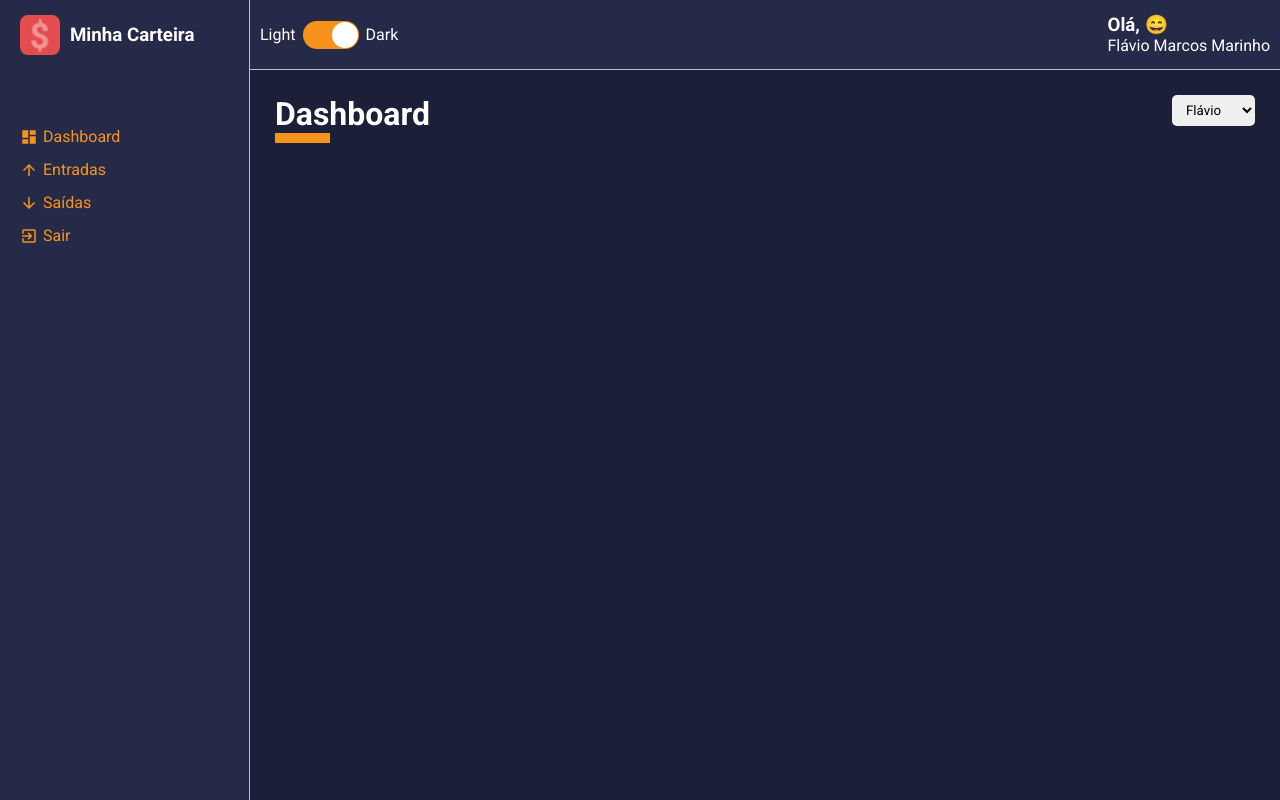
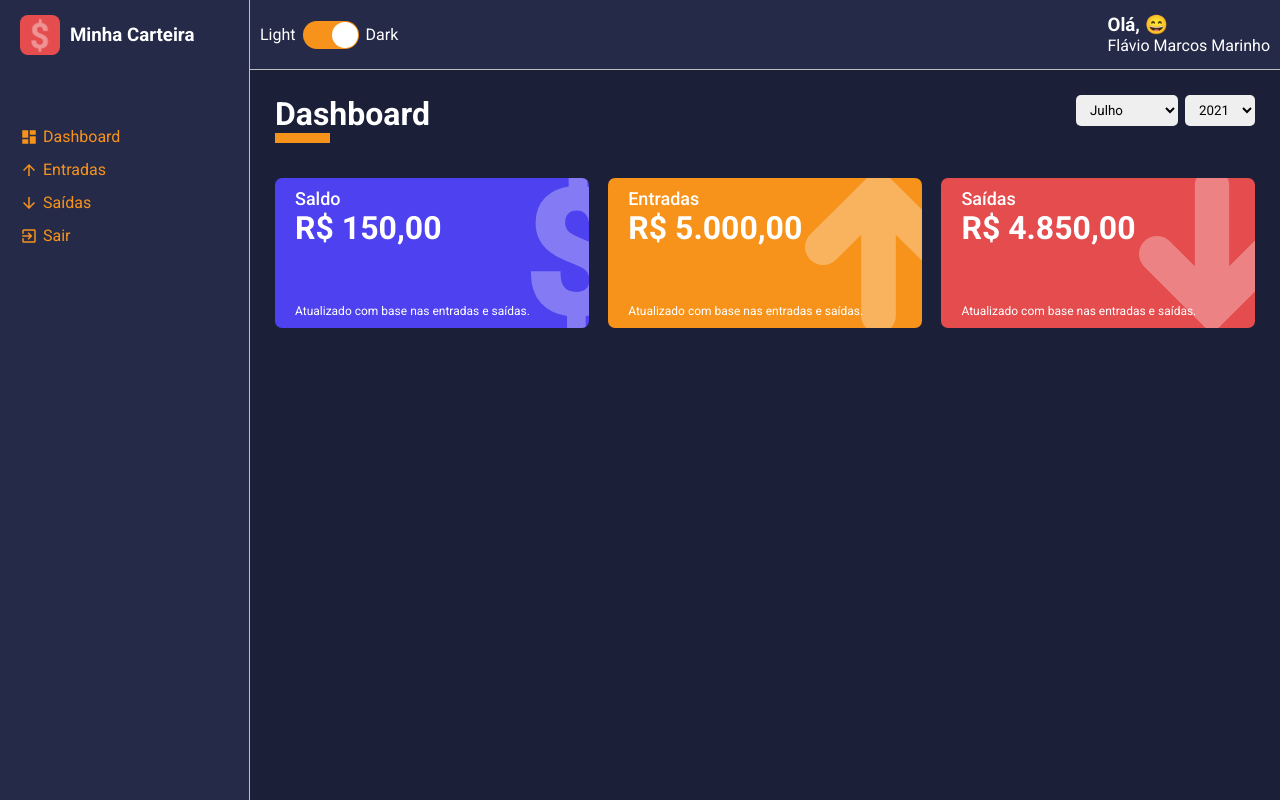
Before and after one commit to flaviomarcosmarinho/Minha-Carteira, a React (Create React App) app: page /dashboard in a window 1280 px wide. Built offline with nearby package versions, Linux system fonts and the light colour scheme.

Commit message:
Create walletBox component

```diff
--- a/package.json
+++ b/package.json
@@ -12,6 +12,7 @@
     "@types/react-dom": "^17.0.0",
     "@types/styled-components": "^5.1.10",
     "react": "^17.0.2",
+    "react-countup": "^4.4.0",
     "react-dom": "^17.0.2",
     "react-icons": "^4.2.0",
     "react-router-dom": "^5.2.0",
--- /dev/null
+++ b/src/components/WalletBox/index.tsx
@@ -0,0 +1,58 @@
+import React, {useMemo} from "react";
+import CountUp from 'react-countup' ; //yarn add react-countup (Efeito bacana de crescimento dos numeros e formatação)
+
+import dolarImg from '../../assets/dolar.svg';
+import arrowUpImg from '../../assets/arrow-up.svg';
+import arrowDownImg from '../../assets/arrow-down.svg';
+
+import { Container } from "./styles";
+
+interface IWalletBoxProps {
+    title: string;
+    amount: number;
+    footerLabel: string;
+    icon: 'dolar' | 'arrowUp' | 'arrowDown';
+    color: string;
+}
+
+const WalletBox: React.FC<IWalletBoxProps> = ({
+    title,
+    amount,
+    footerLabel,
+    icon,
+    color
+}) => {
+
+    const iconSelected = useMemo(() => {
+       switch (icon) {
+           case 'dolar':
+                return dolarImg;
+            case 'arrowUp':
+                return arrowUpImg;
+            case 'arrowDown':
+                return arrowDownImg;
+           default:
+               return undefined;
+       }
+    }, [icon])
+
+    return (
+        <Container color={color}>
+            <span>{title}</span>
+            <h1>
+                <CountUp
+                    end={amount}
+                    prefix={"R$ "}
+                    separator="."
+                    decimal=","
+                    decimals={2}
+                />
+
+            </h1>
+            <small>{footerLabel}</small>
+            <img src={iconSelected} alt={title} />
+        </Container>
+    );
+}
+
+export default WalletBox;
--- /dev/null
+++ b/src/components/WalletBox/styles.ts
@@ -0,0 +1,42 @@
+import styled from "styled-components";
+
+interface IContainerProps {
+    color: string;
+}
+
+export const Container = styled.div<IContainerProps> `
+    width: 32%;
+    height: 150px;
+
+    margin: 10px 0;
+
+    background-color: ${props => props.color};
+    color: ${props => props.theme.colors.white};
+
+    border-radius: 7px;
+    padding: 10px 20px;
+
+    position: relative;
+    overflow: hidden; //some com o que extrapola o componente
+
+    > img {
+        height: 110%;
+
+        position: absolute;
+        top: -10px;
+        right: -30px;
+
+        opacity: 30%;
+    }
+
+    > span {
+        font-size: 18px;
+        font-weight: 500;
+    }
+
+    > small {
+        font-size: 12px;
+        position: absolute;
+        bottom: 10px;
+    }
+`;
--- a/src/pages/Dashboard/index.tsx
+++ b/src/pages/Dashboard/index.tsx
@@ -1,12 +1,18 @@
-import React, {useState} from "react";
+import React, {useState, useMemo} from "react";
 
 import ContentHeader from "../../components/ContentHeader";
 import SelectInput from "../../components/SelectInput";
+import WalletBox from "../../components/WalletBox";
 
-import { Container } from "./styles";
+import expenses from "../../repositories/expenses";
+import gains from "../../repositories/gains";
+import listOfMonths from "../../utils/months";
+
+import { Container, Content } from "./styles";
 
 const Dashboard: React.FC = () => {
-    const [filterSelected, setFilterSelected] = useState<string>('');
+    const [monthSelected, setMonthSelected] = useState<number>(new Date().getMonth() + 1); //String(new Date().getMonth() + 1 é para pegar o mes atual no filtro como default
+    const [yearSelected, setYearSelected] = useState<number>(new Date().getFullYear()); //String(new Date().getFullYear()) é para pegar o ano atual no filtro como default
 
     const options = [
         {value: 'Flávio', label: 'Flávio'},
@@ -14,11 +20,96 @@ const Dashboard: React.FC = () => {
         {value: 'Stela', label: 'Stela'},
     ];
 
+    const years = useMemo(() => {
+        let uniqueYears: number[] = [];
+
+        //Ciriando uma nova lista com o conteudo do expenses e gains utilizando o operador de spread
+        [...expenses, ...gains].forEach(item => {
+            const date = new Date(item.date);
+            const year = date.getFullYear();
+
+            if(!uniqueYears.includes(year)) { //Se o ano não está na lista
+                uniqueYears.push(year); //Adiciona na lista
+            }
+        });
+
+        return uniqueYears.map(year => {
+            return {
+                value: year,
+                label: year,
+            }
+        });
+
+    }, []);
+
+    const months = useMemo(() => {
+        return listOfMonths.map((month, index) => {
+            return {
+                value: index + 1,
+                label: month,
+            }
+        });
+    }, []);
+
+    const handleMonthSelected = (month: string) => {
+        try {
+            const parseMonth = Number(month);
+            setMonthSelected(parseMonth);
+        }
+        catch (error) {
+            throw new Error('invalid month value. Is accept 0 - 24.')
+        }
+    }
+
+    const handleYearSelected = (year: string) => {
+        try {
+            const parseYear = Number(year);
+            setYearSelected(parseYear);
+        }
+        catch (error) {
+            throw new Error('invalid year value. Is accept 0 - 12.')
+        }
+    }
+
     return (
         <Container>
             <ContentHeader title="Dashboard" lineColor="#F7931B">
-                <SelectInput options={options} onChange={(e) => setFilterSelected(e.target.value)} />
+            <SelectInput
+                    options={months}
+                    onChange={(e) => handleMonthSelected(e.target.value)}
+                    defaultValue={monthSelected}
+                />
+                <SelectInput
+                    options={years}
+                    onChange={(e) => handleYearSelected(e.target.value)}
+                    defaultValue={yearSelected}
+                />
             </ContentHeader>
+            <Content>
+                <WalletBox
+                    title="Saldo"
+                    amount={150.00}
+                    footerLabel="Atualizado com base nas entradas e saídas."
+                    icon="dolar"
+                    color="#4E41F0"
+                />
+
+                <WalletBox
+                    title="Entradas"
+                    amount={5000.00}
+                    footerLabel="Atualizado com base nas entradas e saídas."
+                    icon="arrowUp"
+                    color="#F7931B"
+                />
+
+                <WalletBox
+                title="Saídas"
+                amount={4850.00}
+                footerLabel="Atualizado com base nas entradas e saídas."
+                icon="arrowDown"
+                color="#E44C4E"
+            />
+            </Content>
         </Container>
     );
 }
--- a/src/pages/Dashboard/styles.ts
+++ b/src/pages/Dashboard/styles.ts
@@ -1,3 +1,9 @@
 import styled from "styled-components";
 
 export const Container = styled.div ``;
+
+export const Content = styled.div `
+    display: flex;
+
+    justify-content: space-between;
+`;
--- a/src/pages/List/index.tsx
+++ b/src/pages/List/index.tsx
@@ -47,7 +47,7 @@ const List: React.FC<IRouteParams> = ({ match }) => {
             ?
             {
                 title: 'Entradas',
-                lineColor: '#F7931B',
+                lineColor: '#4E41F0',
                 data: gains
             }
             :
```
Also changed, not shown: src/assets/dolar.svg (renamed from src/assets/dollar.svg), 1 other file (tests, documents, lock files or other folders).
